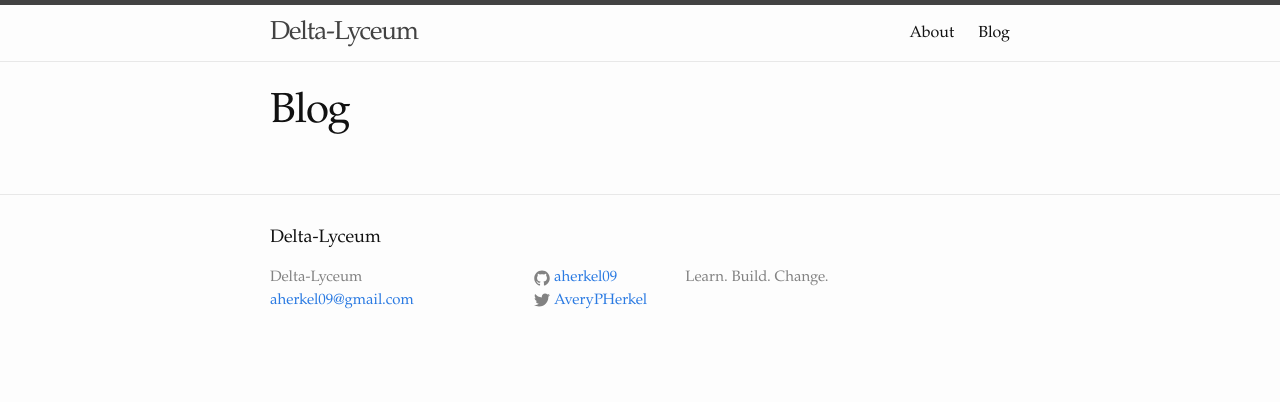
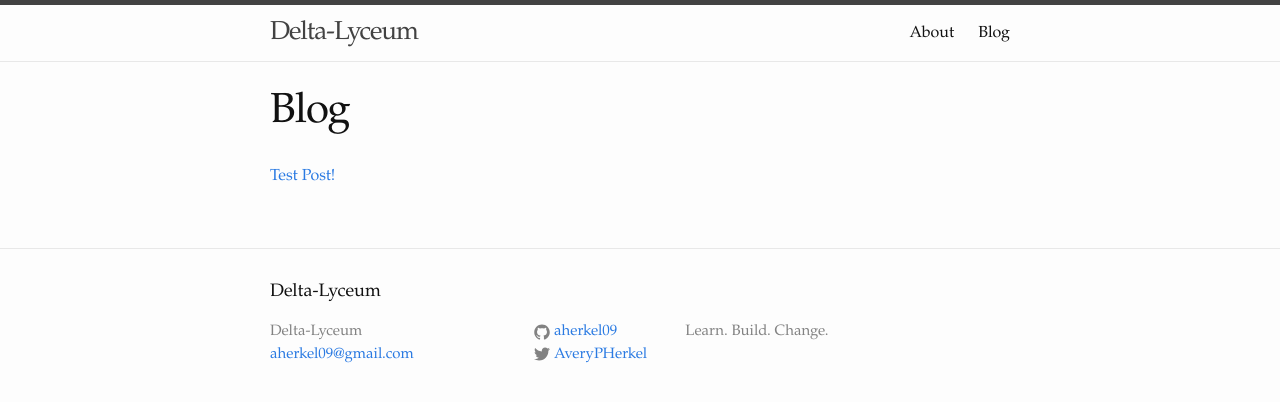
Before and after one commit to DeltaLyceum/aherkel09.github.io, a Jekyll site: the page built from category/blog.html, in a window 1280 px wide. Shown: the top 402 px of the page. Built offline with Jekyll 4.4.1, drawn with Linux system fonts in a browser that asks for light colours.

Commit message:
Update category.html

```diff
--- a/_layouts/category.html
+++ b/_layouts/category.html
@@ -3,7 +3,7 @@ layout: page
 ---
 
 {% for post in site.categories[page.category] %}
-  <a href="{{ http://delta-lyceum.com/jekyll/install/2017/11/07/test.html | absolute_url }}">
-    {{ Test Post! }}
+  <a href="{{ post.url | absolute_url }}">
+    {{ post.title }}
   </a>
 {% endfor %}
```
